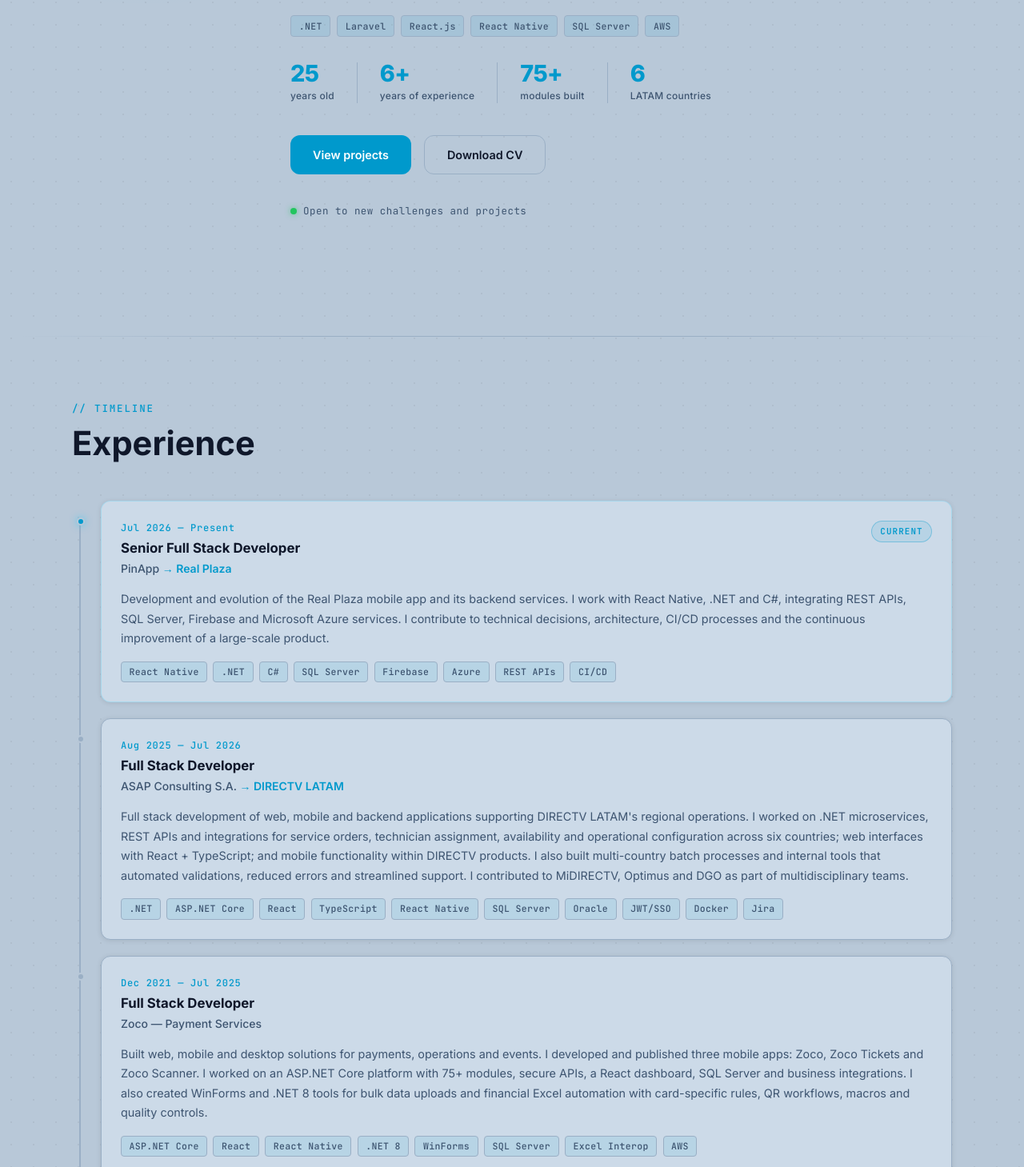
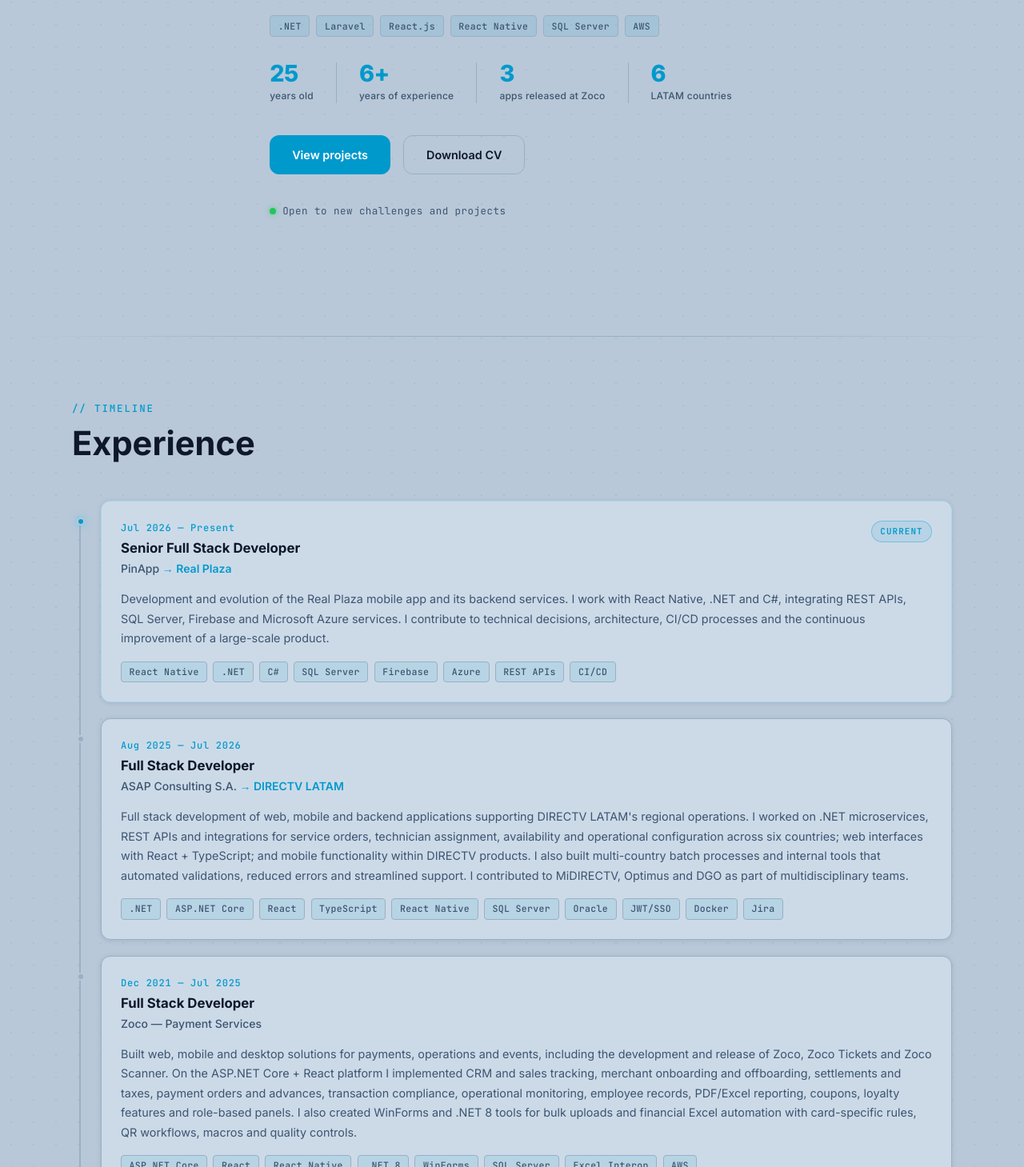
Before and after one commit to Mauro3jo/Portafolio, a React (Create React App) app in the folder portfolio/: page / in a window 1280 px wide. Shown: the part 571-2030 px from the top of the page at 80% size. Built offline with nearby package versions, Linux system fonts and the light colour scheme.

Commit message:
detalle funcionalidades zoco

```diff
--- a/portfolio/src/experience/experienceData.js
+++ b/portfolio/src/experience/experienceData.js
@@ -33,7 +33,7 @@
       current: false,
       isEducation: false,
       description:
-        "Desarrollé soluciones web, mobile y desktop para pagos, operaciones y eventos. Construí y publiqué tres aplicaciones móviles: Zoco, Zoco Tickets y Zoco Scanner. Trabajé sobre una plataforma ASP.NET Core con más de 75 módulos, APIs seguras, dashboard React, SQL Server e integraciones de negocio. Además creé herramientas WinForms y .NET 8 para carga masiva de datos y automatización financiera de archivos Excel con reglas por tarjeta, QR, macros y controles de calidad.",
+        "Desarrollé soluciones web, mobile y desktop para pagos, operaciones y eventos. Construí y publiqué Zoco, Zoco Tickets y Zoco Scanner. En la plataforma ASP.NET Core + React implementé CRM y seguimiento comercial, altas y bajas de comercios, liquidaciones e impuestos, órdenes de pago y anticipos, compliance transaccional, monitoreo operativo, legajos, reportes PDF/Excel, cupones, fidelización y paneles por rol. Además creé herramientas WinForms y .NET 8 para carga masiva y automatización financiera de Excel con reglas por tarjeta, QR, macros y controles de calidad.",
       stack: ["ASP.NET Core", "React", "React Native", ".NET 8", "WinForms", "SQL Server", "Excel Interop", "AWS"],
     },
     {
@@ -107,7 +107,7 @@
       current: false,
       isEducation: false,
       description:
-        "Built web, mobile and desktop solutions for payments, operations and events. I developed and published three mobile apps: Zoco, Zoco Tickets and Zoco Scanner. I worked on an ASP.NET Core platform with 75+ modules, secure APIs, a React dashboard, SQL Server and business integrations. I also created WinForms and .NET 8 tools for bulk data uploads and financial Excel automation with card-specific rules, QR workflows, macros and quality controls.",
+        "Built web, mobile and desktop solutions for payments, operations and events, including the development and release of Zoco, Zoco Tickets and Zoco Scanner. On the ASP.NET Core + React platform I implemented CRM and sales tracking, merchant onboarding and offboarding, settlements and taxes, payment orders and advances, transaction compliance, operational monitoring, employee records, PDF/Excel reporting, coupons, loyalty features and role-based panels. I also created WinForms and .NET 8 tools for bulk uploads and financial Excel automation with card-specific rules, QR workflows, macros and quality controls.",
       stack: ["ASP.NET Core", "React", "React Native", ".NET 8", "WinForms", "SQL Server", "Excel Interop", "AWS"],
     },
     {
--- a/portfolio/src/hero/Hero.js
+++ b/portfolio/src/hero/Hero.js
@@ -22,7 +22,7 @@
     available: "Abierto a nuevos desafíos y proyectos",
     stats: [
       { value: "6+", label: "años de experiencia" },
-      { value: "75+", label: "módulos desarrollados" },
+      { value: "3", label: "apps publicadas en Zoco" },
       { value: "6", label: "países LATAM" },
     ],
   },
@@ -35,7 +35,7 @@
     available: "Open to new challenges and projects",
     stats: [
       { value: "6+", label: "years of experience" },
-      { value: "75+", label: "modules built" },
+      { value: "3", label: "apps released at Zoco" },
       { value: "6", label: "LATAM countries" },
     ],
   },
--- a/portfolio/src/projects/projectsData.js
+++ b/portfolio/src/projects/projectsData.js
@@ -30,7 +30,7 @@
       image: zocoImage,
       stack: ["ASP.NET Core", "React", "SQL Server", "JWT", "AWS"],
       description:
-        "Plataforma empresarial de servicios de pago con más de 75 módulos: CRM, comercios, transacciones, anticipos, compliance, reportes, monitoreo e integraciones. Trabajé en backend, frontend, base de datos, seguridad y despliegue.",
+        "Plataforma empresarial donde desarrollé CRM con prospectos, reglas y seguimiento; altas, modificaciones y bajas de comercios; liquidaciones, AFIP e IIBB; órdenes de pago y anticipos; compliance transaccional; monitoreo operativo; legajos; reportes PDF/Excel; cupones, fidelización, notificaciones y paneles específicos para aliados, asesores, calidad y administración.",
       links: [{ label: "Ver Zoco Pagos", url: urls.zocoWeb }],
     },
     {
@@ -38,7 +38,7 @@
       eyebrow: "DESARROLLO Y PUBLICACIÓN",
       stack: ["React Native", "Expo", "REST APIs", "Notificaciones", "Biometría"],
       description:
-        "Aplicación oficial para usuarios de Zoco. La desarrollé para consultar transacciones, dashboards, estadísticas e información operativa desde el celular, con autenticación, notificaciones y consumo de APIs del ecosistema.",
+        "Aplicación oficial para aliados de Zoco. La desarrollé con inicio de sesión biométrico, dashboards y evolución mensual, análisis de ventas, contabilidad e impuestos, consulta y exportación de cupones, solicitudes operativas, simuladores de financiación, calificaciones, PDFs y notificaciones inteligentes en segundo plano.",
       links: [{ label: "Google Play", url: urls.zocoApp }],
     },
     {
@@ -142,7 +142,7 @@
       image: zocoImage,
       stack: ["ASP.NET Core", "React", "SQL Server", "JWT", "AWS"],
       description:
-        "Enterprise payment-services platform with 75+ modules spanning CRM, merchants, transactions, advances, compliance, reporting, monitoring and integrations. I worked across backend, frontend, database, security and deployment.",
+        "Enterprise platform where I developed CRM with prospects, rules and tracking; merchant onboarding, changes and offboarding; settlements, AFIP and provincial taxes; payment orders and advances; transaction compliance; operational monitoring; employee records; PDF/Excel reports; coupons, loyalty, notifications and dedicated panels for merchants, sales, quality and administration.",
       links: [{ label: "Visit Zoco Payments", url: urls.zocoWeb }],
     },
     {
@@ -150,7 +150,7 @@
       eyebrow: "DEVELOPMENT AND RELEASE",
       stack: ["React Native", "Expo", "REST APIs", "Notifications", "Biometrics"],
       description:
-        "Official app for Zoco users. I developed it to provide mobile access to transactions, dashboards, statistics and operational information, with authentication, notifications and ecosystem API integration.",
+        "Official app for Zoco merchants. I developed biometric login, dashboards and monthly trends, sales analytics, accounting and taxes, coupon lookup and export, operational requests, financing simulators, ratings, PDF documents and intelligent background notifications.",
       links: [{ label: "Google Play", url: urls.zocoApp }],
     },
     {
```
